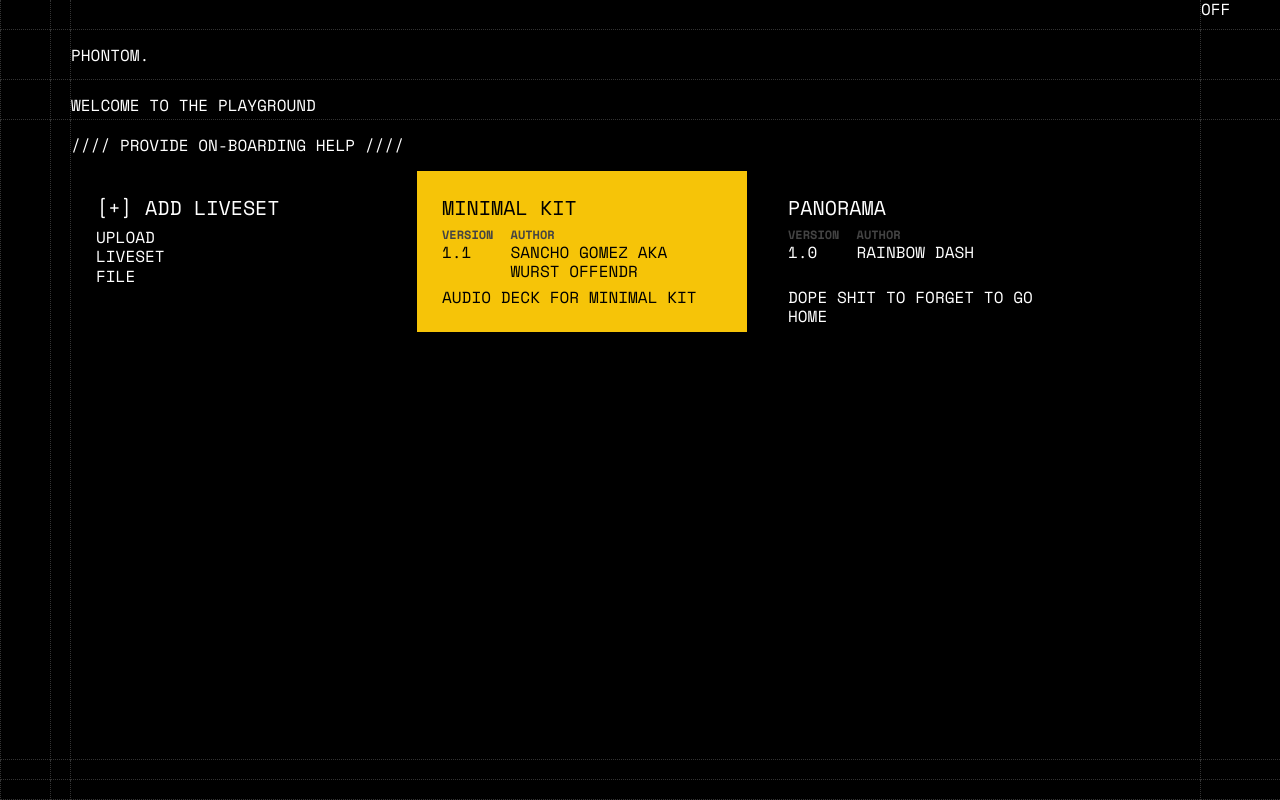
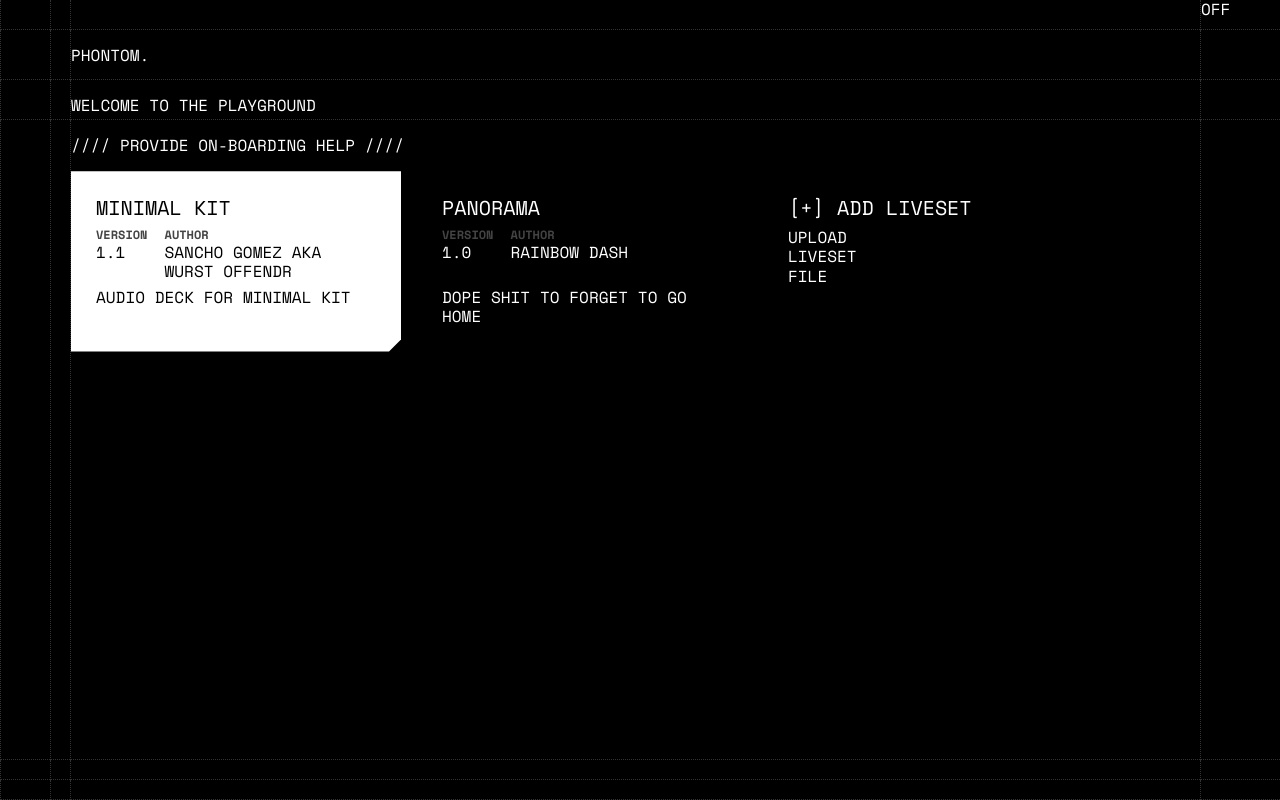
Before and after one commit to maxwellito/hexabeat, a React app: page / in a window 1280 px wide. Built offline with nearby package versions, Linux system fonts and the light colour scheme.

Commit message:
Replace LivesetPicker for Picker

```diff
--- a/src/components/picker/index.css
+++ b/src/components/picker/index.css
@@ -4,7 +4,6 @@
   overflow: scroll;
   scrollbar-width: none;
 }
-
 .picker::-webkit-scrollbar {
   display: none;
 }
@@ -13,8 +12,32 @@
   display: flex;
 }
 
-.picker-item {
-  margin: 0.35em 0;
-  position: relative;
-  color: var(--shade-light);
+.picker-item.active,
+.picker-item:hover {
+  color: var(--shade-base);
+  background-color: var(--shade-light);
 }
+.picker-item.selected,
+.picker-item.selected:hover {
+  background-color: var(--shade-active-on);
+  animation: picker-flash 0.2s;
+  animation-fill-mode: forwards;
+}
+
+@keyframes picker-flash {
+  0% {
+    background-color: var(--shade-active-on);
+  }
+  25% {
+    background-color: transparent;
+  }
+  50% {
+    background-color: var(--shade-active-on);
+  }
+  75% {
+    background-color: transparent;
+  }
+  100% {
+    background-color: var(--shade-active-on);
+  }
+}
--- a/src/components/picker/index.tsx
+++ b/src/components/picker/index.tsx
@@ -10,7 +10,7 @@
  *     [position + ]
  *
  *
- * Reserved classname: picker
+ * Reserved classname: picker and pickeritem
  */
 
 import * as React from 'react';
@@ -36,6 +36,8 @@ export class Picker extends React.Component<PickerProps> {
       dataLength = this.props.data.length,
       currentIndex = Math.max(0, Math.min(dataLength - 1, index));
     this.currentIndex = currentIndex;
+
+    console.warn(index);
 
     let { isSelected } = this.props;
     let items = this.props.data.map((item: any, index: number) => {
--- a/src/components/screens/home/index.tsx
+++ b/src/components/screens/home/index.tsx
@@ -2,9 +2,10 @@ import * as React from 'react';
 import { store, actions } from 'store';
 import { Liveset } from 'models/Liveset';
 import { Mpk, MpkKey } from 'services/MpkController';
+import { Picker } from 'components/picker';
 
 import { MiniMPK } from 'components/common/minimpk';
-import { LivesetPicker } from './LivesetPicker';
+import { LivesetItem } from './LivesetPicker';
 
 import './index.css';
 
@@ -31,7 +32,7 @@ export class Home extends React.Component<HomeProps, HomeState> {
     console.log('Hello', newLivesets);
     if (newLivesets !== this.state.livesets) {
       this.setState({
-        livesets: newLivesets
+        livesets: [...newLivesets, null]
       });
     }
   });
@@ -119,10 +120,12 @@ export class Home extends React.Component<HomeProps, HomeState> {
         </div>
         <div className='content'>
           <p>//// PROVIDE ON-BOARDING HELP ////</p>
-          <LivesetPicker
-            livesets={this.state.livesets}
-            selectedIndex={this.state.step}
-            onChange={this.startLoad}
+          <Picker
+            data={this.state.livesets}
+            index={this.state.step}
+            isSelected={false}
+            component={LivesetItem}
+            onUpdate={this.startLoad}
           />
         </div>
       </div>
--- a/src/components/screens/home/livesetPicker/index.css
+++ b/src/components/screens/home/livesetPicker/index.css
@@ -1,9 +1,4 @@
 @import '~styles/variables.css';
-
-.liveset-picker {
-  position: relative;
-  vertical-align: top;
-}
 
 .liveset-item {
   display: inline-grid;
@@ -16,11 +11,7 @@
     'description description';
   margin-right: 1rem;
   padding: var(--box-size);
-}
-
-.liveset-item.active {
-  background-color: var(--shade-active-on);
-  color: var(--shade-base);
+  clip-path: var(--cut-shape);
 }
 
 .liveset-item-title {
--- a/src/components/screens/home/livesetPicker/index.tsx
+++ b/src/components/screens/home/livesetPicker/index.tsx
@@ -2,117 +2,60 @@ import * as React from 'react';
 import { Liveset } from 'models/Liveset';
 import './index.css';
 
-export interface LivesetPickerProps {
-  livesets: Liveset[];
-  selectedIndex: number;
-  onChange: (index: number) => void;
-}
-
-export interface LivesetPickerState {
-  step: number;
-}
-
-/**
- * LivesetPicker component
- * Used in the HomeScreem
- * Allow the user to pick a liveset to start
- */
-export class LivesetPicker extends React.Component<
-  LivesetPickerProps,
-  LivesetPickerState
-> {
-  catchClick = this.catchClickListener.bind(this);
-
-  constructor(props: LivesetPickerProps) {
-    super(props);
-  }
-
-  catchClickListener(proj?: Liveset) {
-    this.props.onChange(this.props.livesets.indexOf(proj));
-  }
-  render() {
-    const selectedIndex = Math.min(
-      this.props.livesets.length - 1,
-      Math.max(-1, this.props.selectedIndex)
-    );
-    let livesetList = this.props.livesets.map((livesetData, index) => (
-      <LivesetItem
-        data={livesetData}
-        isSelected={selectedIndex === index}
-        onSelect={this.catchClick}
-        key={index}
-      />
-    ));
-    return (
-      <div className='liveset-picker'>
-        <LivesetAdd
-          isSelected={selectedIndex === -1}
-          onSelect={this.catchClick}
-        />
-        {livesetList}
-      </div>
-    );
-  }
-}
-
 /**
  * LivesetItem component
  * Vue component for a liveset item
+ *
+ * Reserved class names: picker & pickeritem
  */
 export interface LivesetItemProps {
-  data: Liveset;
+  item: Liveset;
+  isActive: boolean;
   isSelected: boolean;
-  onSelect: (data: Liveset) => void;
+  onSelect: (index: number) => void;
+  index: number;
 }
 
-class LivesetItem extends React.Component<LivesetItemProps> {
-  selection = this.selectionListener.bind(this);
+export class LivesetItem extends React.Component<LivesetItemProps> {
+  clickListener = this.onClick.bind(this);
   constructor(props: LivesetItemProps) {
     super(props);
   }
-  selectionListener() {
-    console.log('>>>>');
-    this.props.onSelect(this.props.data);
+  onClick() {
+    this.props.onSelect(this.props.index);
   }
   render() {
-    const liveset = this.props.data;
-    const classNames = ['liveset-item'];
-    classNames.push(this.props.isSelected ? 'active' : '');
-    return (
-      <div className={classNames.join(' ')} onClick={this.selection}>
-        <div className='liveset-item-title'>{liveset.name}</div>
-        <div className='liveset-item-meta-1'>
-          <span className='liveset-item-label'>version</span>
-          <span className='liveset-item-contents'>{liveset.version}</span>
-        </div>
-        <div className='liveset-item-meta-2'>
-          <span className='liveset-item-label'>author</span>
-          <span className='liveset-item-contents'>{liveset.author}</span>
-        </div>
-        <div className='liveset-item-description'>{liveset.description}</div>
-      </div>
-    );
+    const { item, isActive, isSelected } = this.props;
+    const classes = ['liveset-item', 'picker-item'];
+    if (isActive) {
+      classes.push('active');
     }
+    if (isActive && isSelected) {
+      classes.push('active selected');
     }
 
-/**
- * LivesetAdd component
- *
- */
-export interface LivesetAddProps {
-  isSelected: boolean;
-  onSelect: () => void;
-}
-
-class LivesetAdd extends React.Component<LivesetAddProps> {
-  render() {
-    const classNames = ['liveset-item'];
-    classNames.push(this.props.isSelected ? 'active' : '');
+    if (!item) {
       return (
-      <div className={classNames.join(' ')} onClick={this.props.onSelect}>
+        <div className={classes.join(' ')} onClick={this.clickListener}>
           <div className='liveset-item-title'>[+] Add Liveset</div>
           <div>Upload liveset file</div>
         </div>
       );
     }
+
+    return (
+      <div className={classes.join(' ')} onClick={this.clickListener}>
+        <div className='liveset-item-title'>{item.name}</div>
+        <div className='liveset-item-meta-1'>
+          <span className='liveset-item-label'>version</span>
+          <span className='liveset-item-contents'>{item.version}</span>
+        </div>
+        <div className='liveset-item-meta-2'>
+          <span className='liveset-item-label'>author</span>
+          <span className='liveset-item-contents'>{item.author}</span>
+        </div>
+        <div className='liveset-item-description'>{item.description}</div>
+      </div>
+    );
   }
+}
--- a/src/components/screens/playground/trackGenerator/index.css
+++ b/src/components/screens/playground/trackGenerator/index.css
@@ -4,18 +4,7 @@
   display: flex;
   position: relative;
   padding: var(--half-box-size);
-}
-.track-generator-item.active,
-.track-generator-item:hover {
-  color: var(--shade-base);
-  background-color: var(--shade-light);
-}
-.track-generator-item.selected,
-.track-generator-item.selected:hover {
-  background-color: var(--shade-active-on);
-
-  animation: flash 0.2s;
-  animation-fill-mode: forwards;
+  clip-path: var(--cut-shape);
 }
 
 .track-generator-item-icon {
@@ -38,21 +27,3 @@
   font-size: 0.75rem;
   color: var(--shade);
 }
-
-@keyframes flash {
-  0% {
-    background-color: var(--shade-active-on);
-  }
-  25% {
-    background-color: transparent;
-  }
-  50% {
-    background-color: var(--shade-active-on);
-  }
-  75% {
-    background-color: transparent;
-  }
-  100% {
-    background-color: var(--shade-active-on);
-  }
-}
--- a/src/components/screens/playground/trackGenerator/index.tsx
+++ b/src/components/screens/playground/trackGenerator/index.tsx
@@ -132,13 +132,13 @@ export interface TrackGeneratorItemProps {
 export class TrackGeneratorItem extends React.Component<
   TrackGeneratorItemProps
 > {
-  click = this.clickListener.bind(this);
-  clickListener() {
+  clickListener = this.onClick.bind(this);
+  onClick() {
     this.props.onSelect(this.props.index);
   }
   render() {
     let { item, isActive, isSelected } = this.props;
-    let classes = ['track-generator-item'];
+    let classes = ['track-generator-item', 'picker-item'];
 
     if (isActive) {
       classes.push('active');
@@ -148,7 +148,7 @@ export class TrackGeneratorItem extends React.Component<
     }
 
     return (
-      <div className={classes.join(' ')} onClick={this.click}>
+      <div className={classes.join(' ')} onClick={this.clickListener}>
         <div className='track-generator-item-icon'>
           <span className={'icon-' + item.icon} />
         </div>
--- a/src/components/screens/sequenceCraftr/SequenceCraftr.tsx
+++ b/src/components/screens/sequenceCraftr/SequenceCraftr.tsx
@@ -5,7 +5,7 @@ import { Repository } from 'models/GitRepository';
 import { Sequencer } from 'models/Sequencer';
 import sequencers from 'services/sequencers';
 import { Mpk } from 'services/MpkController';
-import { TrackData } from '../track/trackData/trackData';
+import { TrackData } from 'components/screens/playground/track/trackData/trackData';
 import { List, ListItem } from 'components/list/List';
 import {
   AlgoListItem,
--- a/src/styles/variables.css
+++ b/src/styles/variables.css
@@ -11,4 +11,12 @@
   --half-box-size: 12px;
   --box-size: 25px;
   --track-size: 52px;
+
+  --cut-shape: polygon(
+    0% 0%,
+    100% 0%,
+    100% calc(100% - var(--half-box-size)),
+    calc(100% - var(--half-box-size)) 100%,
+    0% 100%
+  );
 }
```
Also changed, not shown: src/components/screens/playground/track/trackData/trackData.css (+1 -10 lines). Lines whose indentation alone changed are shown as unchanged.
